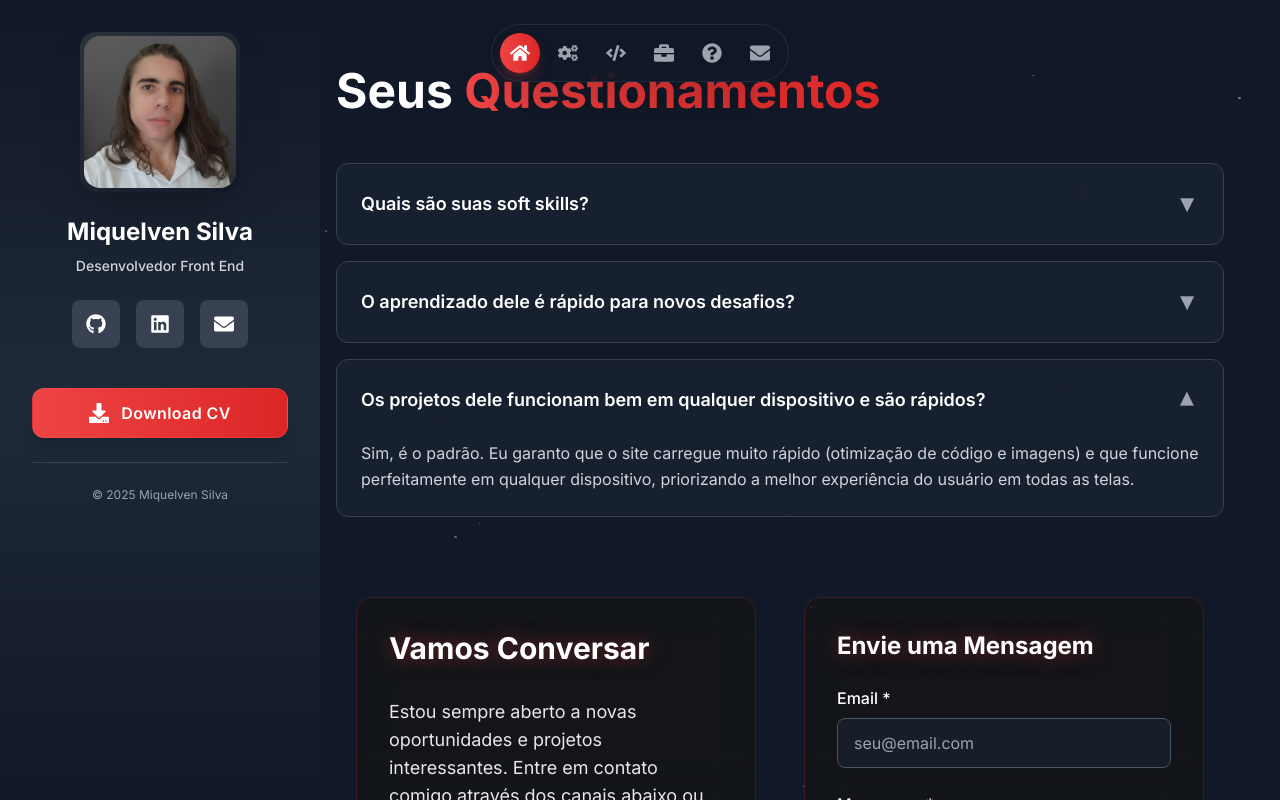
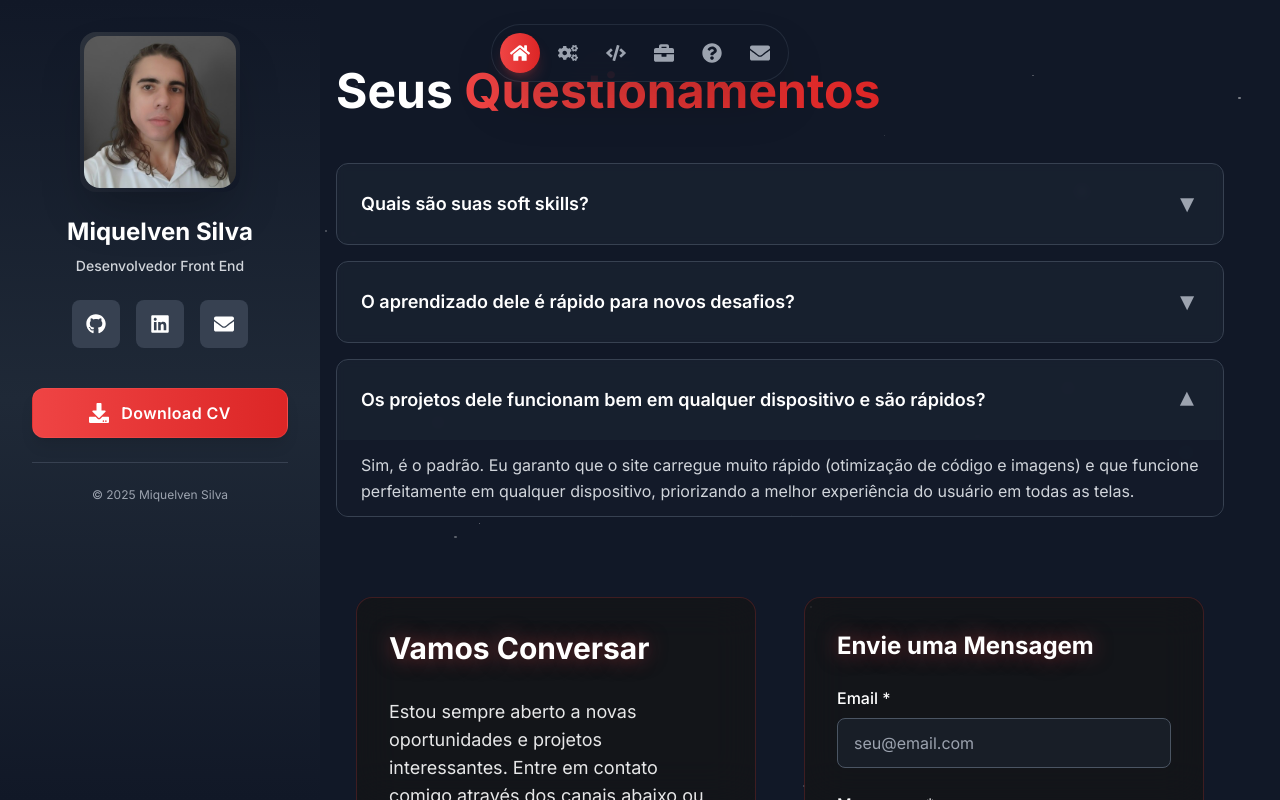
Before and after one commit to miquelven/Portifolio, a React (Vite) app: page / in a window 1280 px wide. Both pictures are taken after a click on the button 780 px from the left and 2950 px from the top of the page. Shown: the part 2550-3350 px from the top of the page. Built offline with nearby package versions, Linux system fonts and the light colour scheme.

Commit message:
style: melhoria nos sepacamentos do componente da pergunta

```diff
--- a/src/components/FAQ/index.jsx
+++ b/src/components/FAQ/index.jsx
@@ -62,21 +62,23 @@ export default function FAQ() {
             </button>
 
             <div
-              className={`px-6 grid transition-all duration-300 ${
+              className={`px-6 grid transition-all duration-300 bg-gray-900/60 ${
                 openFAQ === index
-                  ? "grid-rows-[1fr] opacity-100 pb-6"
+                  ? "grid-rows-[1fr] opacity-100 pb-3"
                   : "grid-rows-[0fr] opacity-0 pb-0"
               }`}
             >
               <div className="overflow-hidden">
                 {Array.isArray(faq.answer) ? (
-                  <ul className="list-disc pl-5 text-gray-300 space-y-1">
+                  <ul className="list-disc pl-5 text-gray-300 space-y-1 mt-3">
                     {faq.answer.map((item, i) => (
                       <li key={i}>{item}</li>
                     ))}
                   </ul>
                 ) : (
-                  <p className="text-gray-300 leading-relaxed">{faq.answer}</p>
+                  <p className="text-gray-300 leading-relaxed mt-3">
+                    {faq.answer}
+                  </p>
                 )}
               </div>
             </div>
```
